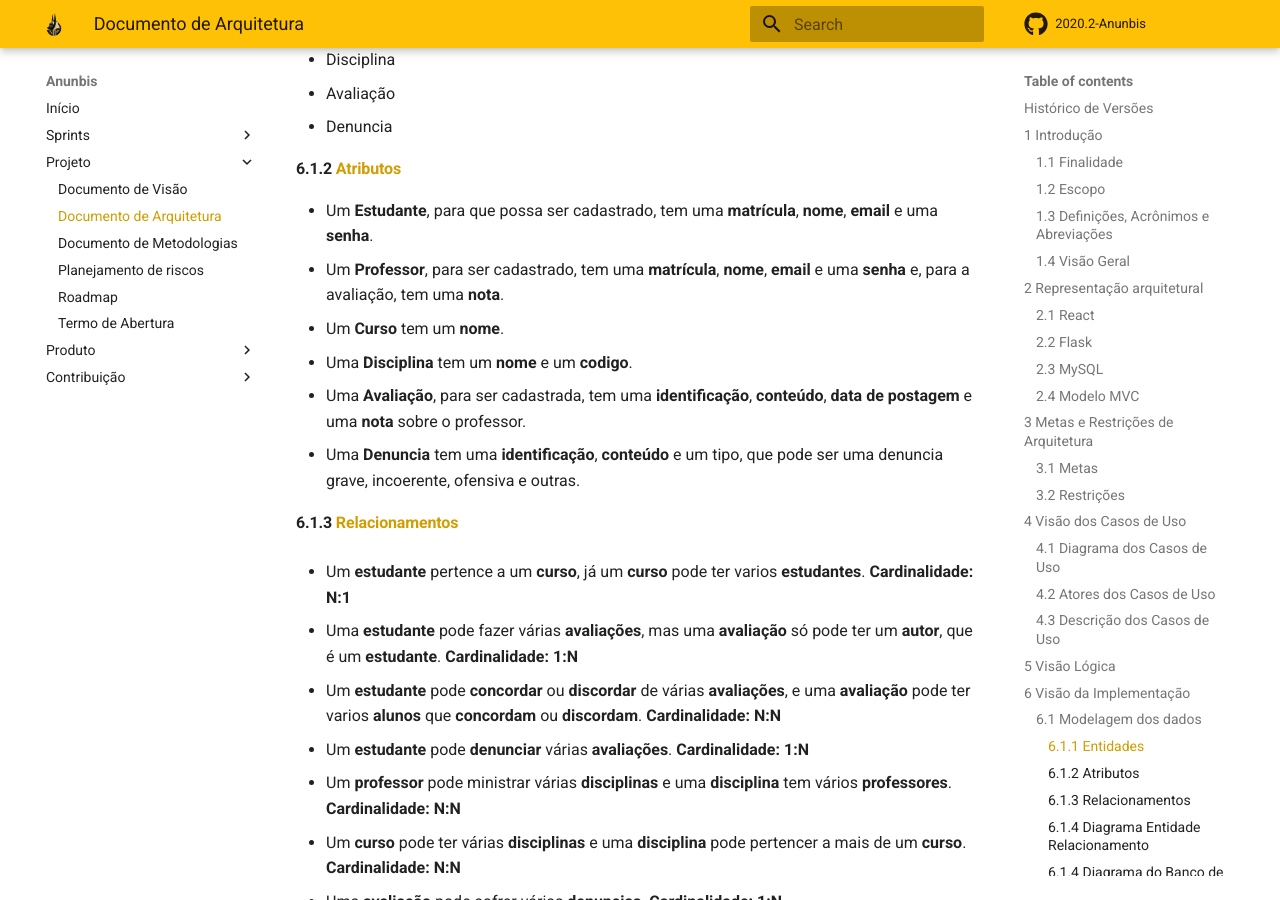
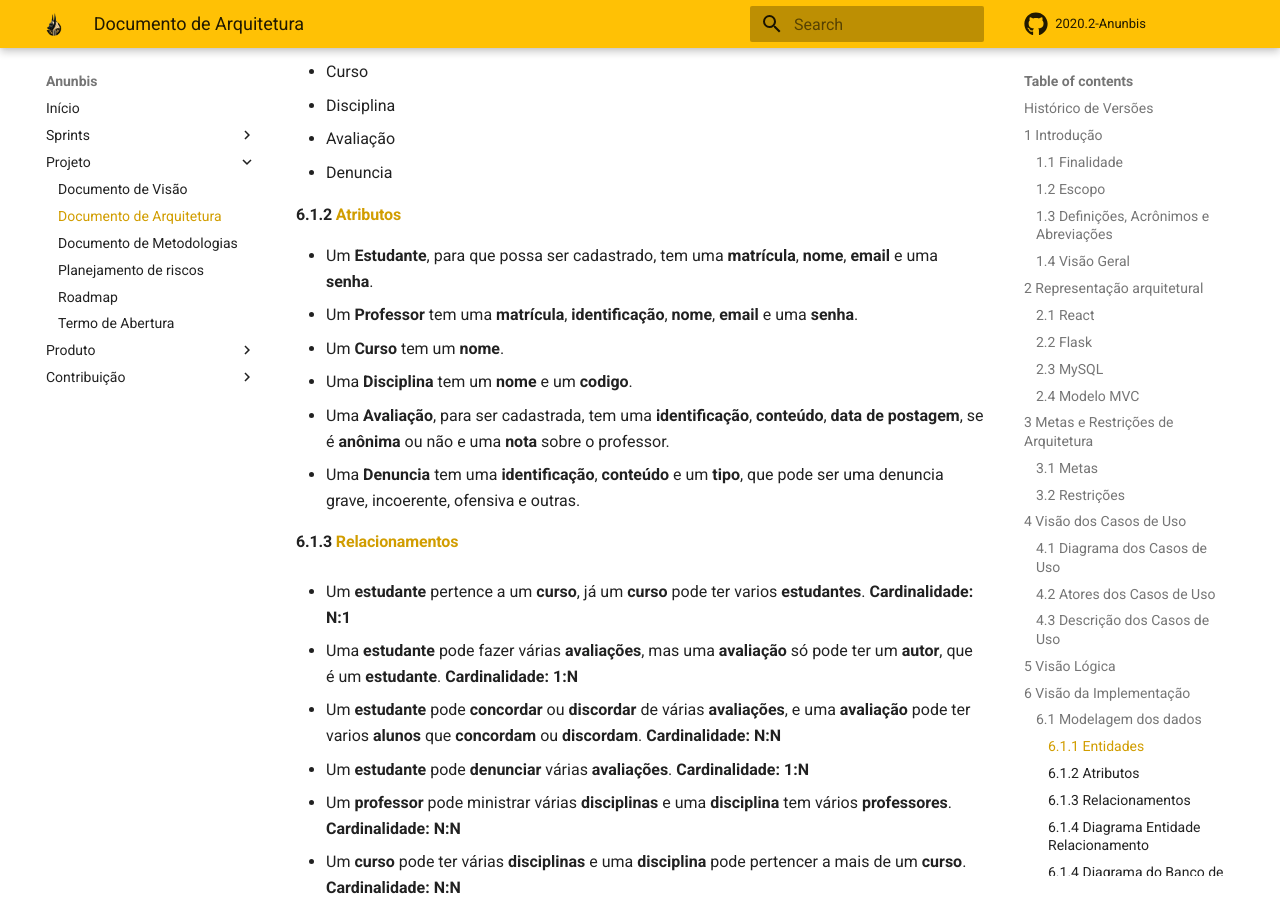
Before and after one commit to fga-eps-mds/2020.2-Anunbis, an MkDocs documentation site: the page built from docs/documentacao/documento-de-arquitetura.md, in a window 1280 px wide and 900 px high, scrolled down 5528 px. Built offline with MkDocs 1.6.1 and Material for MkDocs 9.7.7, drawn with Linux system fonts in a browser that asks for light colours; comment, search, counter and statistics services are not loaded; some of the changed text lies outside the part shown.

Commit message:
(#97) atualizando atributos da modelagem de dados

```diff
--- a/docs/documentacao/documento-de-arquitetura.md
+++ b/docs/documentacao/documento-de-arquitetura.md
@@ -141,11 +142,11 @@ href="https://insights.stackoverflow.com/survey/2020#technology">o favorito do m
 #### 6.1.2 <a name="6_1_2">Atributos</a>
 
 * Um **Estudante**, para que possa ser cadastrado, tem uma **matrícula**, **nome**, **email** e uma **senha**.
-* Um **Professor**, para ser cadastrado, tem uma **matrícula**, **nome**, **email** e uma **senha** e, para a avaliação, tem uma **nota**.
+* Um **Professor** tem uma **matrícula**, **identificação**, **nome**, **email** e uma **senha**.
 * Um **Curso** tem um **nome**.
 * Uma **Disciplina** tem um **nome** e um **codigo**.
-* Uma **Avaliação**, para ser cadastrada, tem uma **identificação**, **conteúdo**, **data de postagem** e uma **nota** sobre o professor.
-* Uma **Denuncia** tem uma **identificação**, **conteúdo** e um tipo, que pode ser uma denuncia grave, incoerente, ofensiva e outras.
+* Uma **Avaliação**, para ser cadastrada, tem uma **identificação**, **conteúdo**, **data de postagem**, se é **anônima** ou não e uma **nota** sobre o professor.
+* Uma **Denuncia** tem uma **identificação**, **conteúdo** e um **tipo**, que pode ser uma denuncia grave, incoerente, ofensiva e outras.
 
 #### 6.1.3 <a name="6_1_3">Relacionamentos</a>
 
```
Also changed, not shown: other parts of docs/documentacao/documento-de-arquitetura.md (+1 -0 lines).
